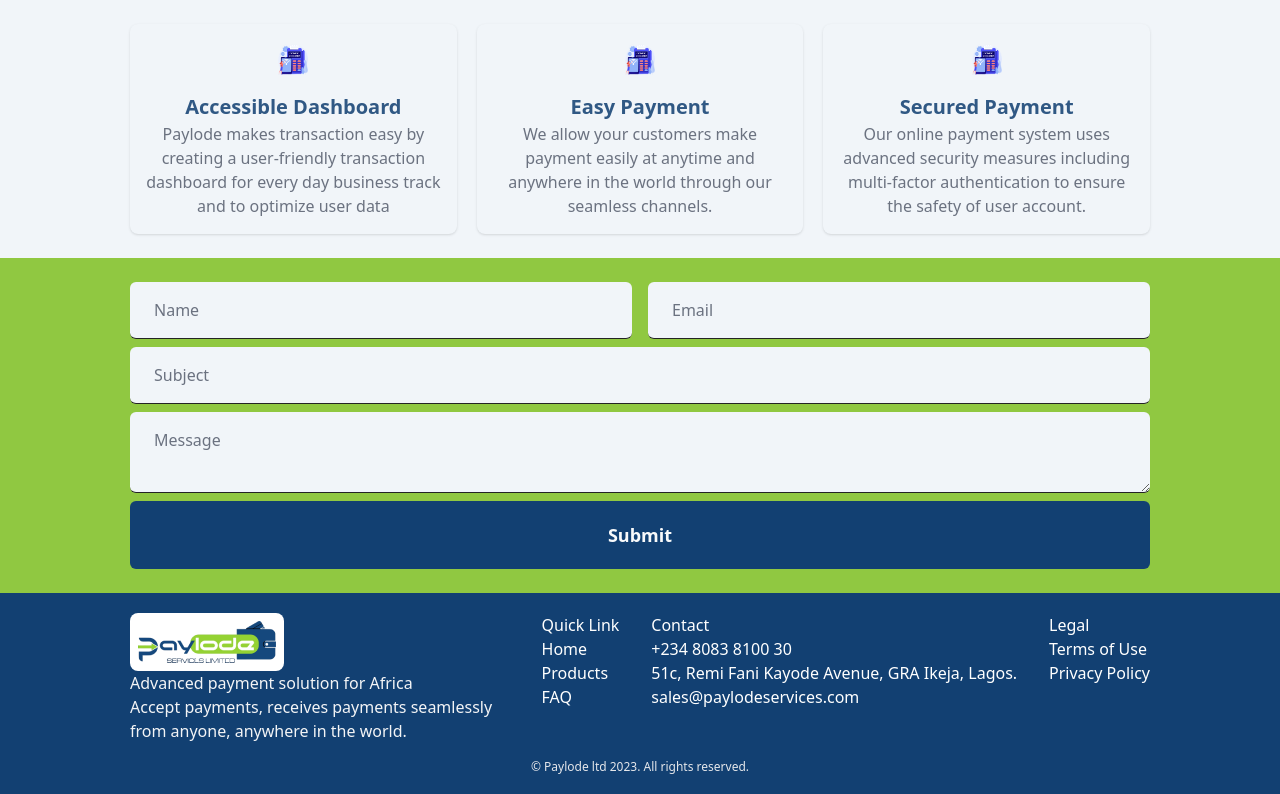
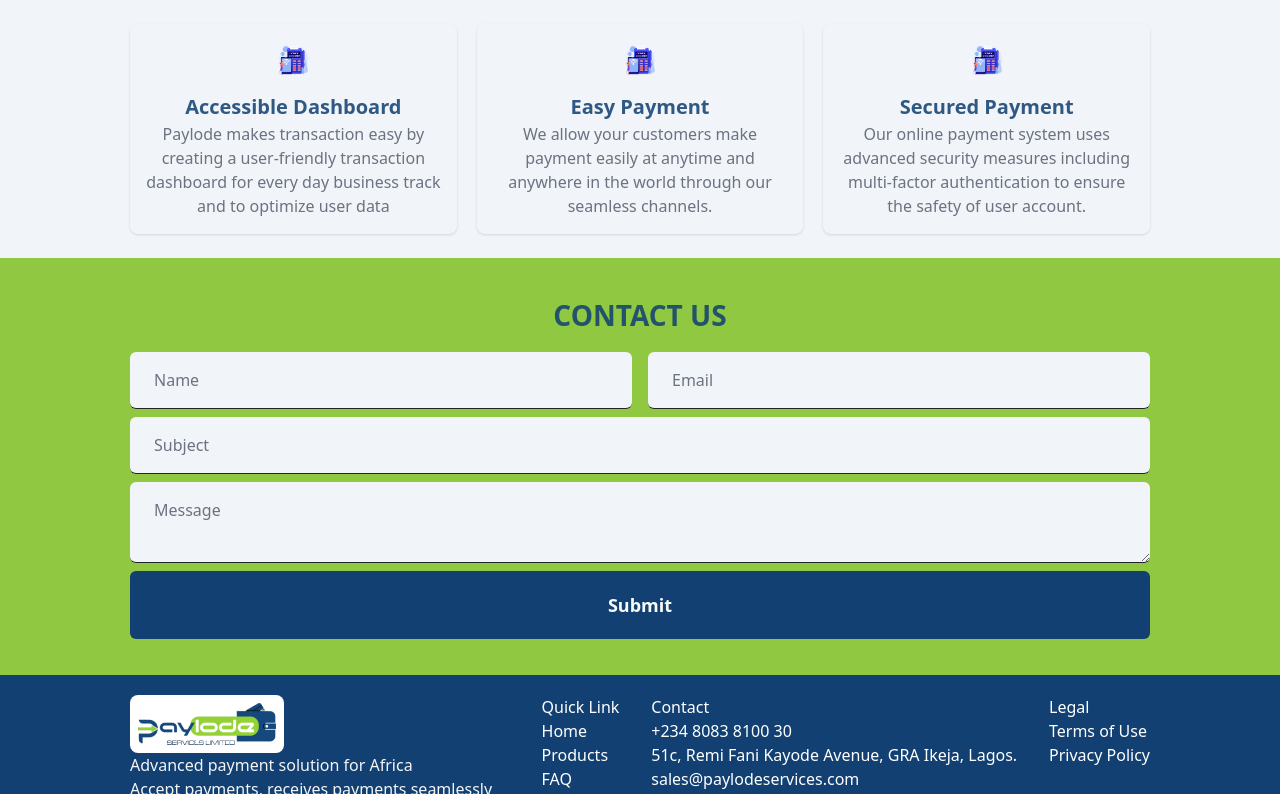
Before and after one commit to oluwakemie/paylode-website, a React (Create React App) app: page / in a window 1280 px wide. Shown: the part 2006-2800 px from the top of the page. Built offline with nearby package versions, Linux system fonts and the light colour scheme.

Commit message:
LATEST COMMIT

```diff
--- a/package.json
+++ b/package.json
@@ -9,8 +9,8 @@
     "framer-motion": "^10.12.4",
     "react": "^18.2.0",
     "react-dom": "^18.2.0",
+    "react-icons": "^4.8.0",
     "react-hook-form": "^7.43.9",
-    "react-icons": "^4.8.0",
     "react-scripts": "5.0.1",
     "web-vitals": "^2.1.4"
   },
--- a/src/App.js
+++ b/src/App.js
@@ -306,8 +306,11 @@ const App = () => {
           <section></section>
 
           {/* contact us */}
-          <section className="bg-[#90c841] py-6 px-[30px] md:px-[80px] lg:px-[130px] ">
+          <section className="bg-[#90c841] py-9 px-[30px] md:px-[80px] lg:px-[130px] ">
             <div>
+            <h2 className="text-[28px] text-[#124072de] font-bold mb-4 text-center">
+              CONTACT US
+            </h2>
               <form
                 onSubmit={handleSubmit(onSubmit)}
                 action=""
```
